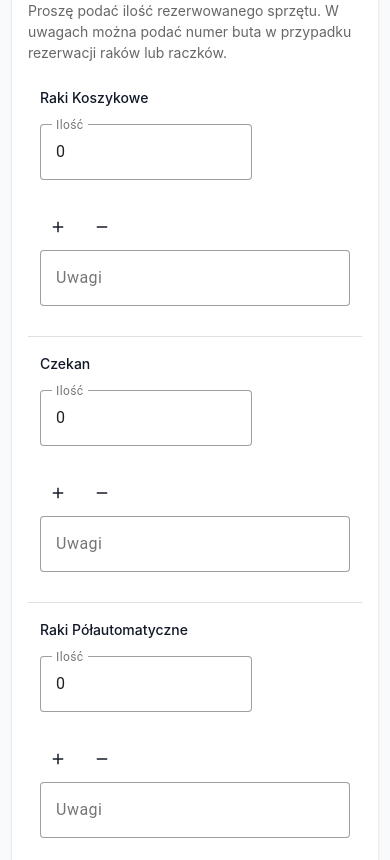
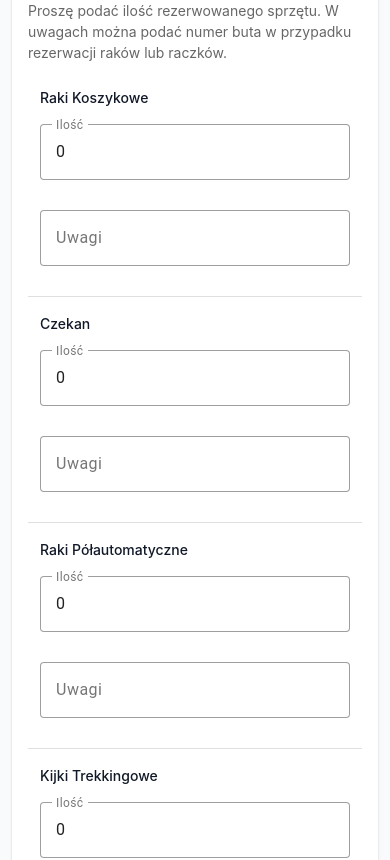
Before and after one commit to GrzesiekP/EquipmentRental.Form, an Angular app: page / in a window 390 px wide. Shown: the part 1720-2580 px from the top of the page. Built offline with nearby package versions, Linux system fonts and the light colour scheme.

Commit message:
Refactor EquipmentRentalFormComponent: Update CSS for responsive design and remove increment/decrement buttons from quantity input

```diff
--- a/src/app/components/equipment-rental-form/equipment-rental-form.component.css
+++ b/src/app/components/equipment-rental-form/equipment-rental-form.component.css
@@ -151,7 +151,7 @@ h3 {
 
 .quantity-field {
     flex: 1;
-    min-width: 80px;
+    width: 100%;
 }
 
 .quantity-controls {
--- a/src/app/components/equipment-rental-form/equipment-rental-form.component.html
+++ b/src/app/components/equipment-rental-form/equipment-rental-form.component.html
@@ -151,14 +151,6 @@
                         <input matInput type="number" formControlName="quantity" min="0" step="1" inputmode="numeric">
                         <mat-error *ngIf="equipmentArray.at(i).get('quantity')?.hasError('min')">Ilość nie może być ujemna</mat-error>
                       </mat-form-field>
-                      <div class="quantity-controls">
-                        <button mat-icon-button type="button" (click)="incrementQuantity(i)" aria-label="Zwiększ ilość">
-                          <mat-icon>add</mat-icon>
-                        </button>
-                        <button mat-icon-button type="button" (click)="decrementQuantity(i)" aria-label="Zmniejsz ilość">
-                          <mat-icon>remove</mat-icon>
-                        </button>
-                      </div>
                     </div>
                   </div>
                   <div class="col-notes" [formGroupName]="i">
```
